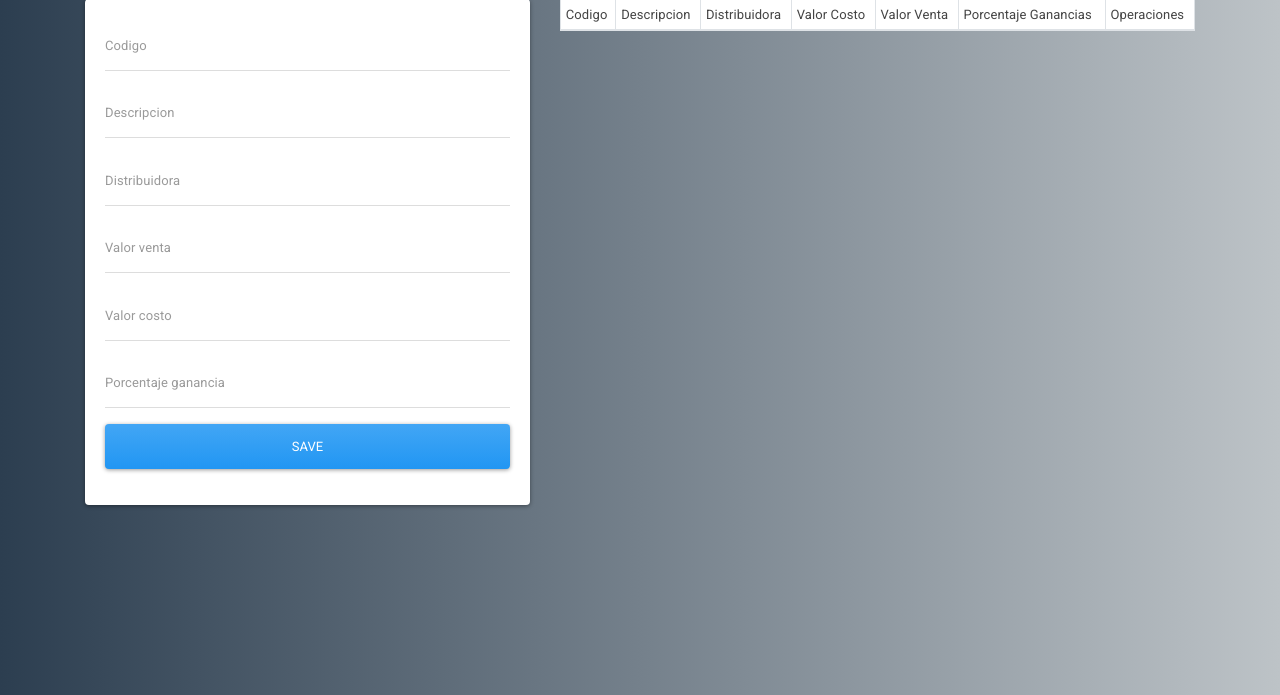
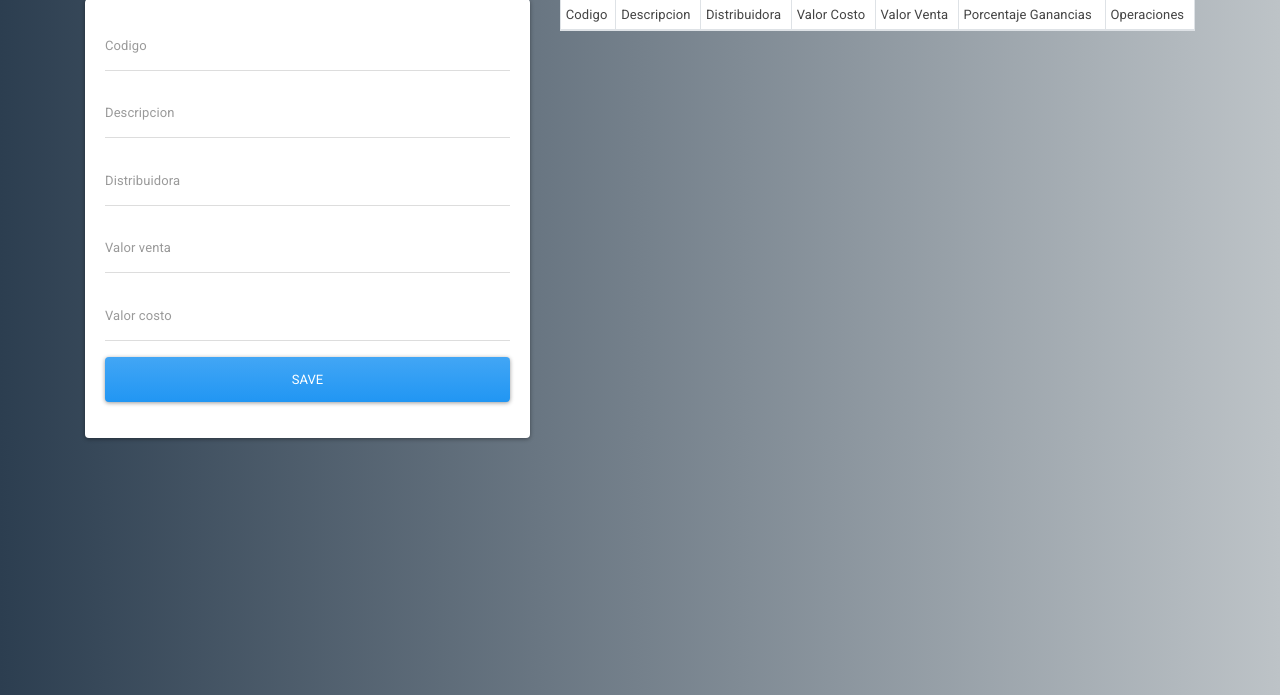
Before and after one commit to SimaCode/Proyecto_boti, a Flask app: page / in a window 1280 px wide. Shown: the part 105-800 px from the top of the page. Run offline with Flask 2, Linux system fonts and the light colour scheme; data that the repository does not hold is empty; some libraries are stand-ins or nearby versions.

Commit message:
En esta verion la app calcula el procentaje de ganancia porsi solo y ya no muestra en el formulario el espacio para ingresar la ganancia

```diff
--- a/proyecto_boti/App.py
+++ b/proyecto_boti/App.py
@@ -44,13 +44,15 @@ def add_product():
         distribuidora = request.form['distribuidora']
         valorVenta = request.form['valorVenta']
         valorCosto = request.form['valorCosto']
-        #CALCULO PORCENTAJE DE GANANCIA
-        porcentajeGanancia = request.form['porcentajeGanancia']
+        #porcentaje ganancia
+        resultado = ((int(valorVenta) - int(valorCosto)) / int(valorVenta)) * 100
+        resultadoEnTexto=str(resultado)
+        #porcentajeGanancia = request.form['porcentajeGanancia']
         #OBTENGO LA CONECCION
         cur = mysql.connection.cursor()
         #ESCRIBO LA CONSULTA - EN ESTE CASO LA CONSULTA ES INSERTAR LOS DATOS  EN LA TABLA productos
         cur.execute('INSERT INTO productos (codigo, descripcion, distribuidora, valorVenta, valorCosto, porcentajeGanancia) VALUES (%s, %s, %s, %s, %s, %s)',
-        (codigo, descripcion, distribuidora, valorVenta, valorCosto, porcentajeGanancia))
+        (codigo, descripcion, distribuidora, valorVenta, valorCosto, resultadoEnTexto))
         #EJECUTO LA CONSULTA
         mysql.connection.commit()
         #MANDA MENSAJES DE SERVIDOR ENTRE VISTAS
@@ -79,7 +81,9 @@ def update_product(id):
         distribuidora = request.form['distribuidora']
         valorVenta = request.form['valorVenta']
         valorCosto = request.form['valorCosto']
-        porcentajeGanancia = request.form['porcentajeGanancia']
+        #porcentaje ganancia
+        resultado = ((int(valorVenta) - int(valorCosto)) / int(valorVenta)) * 100
+        resultadoEnTexto=str(resultado)
         #CREO EL CURSOR PARA CONECTARME AL SERVIDOR
         cur = mysql.connection.cursor()
         #ESCRIBO LA CONSULTA- EN ESTE CASO ACTUALIZO LA TABLA productos CAMBIENDO LOS DATOS INDICADOS, DONDE EL id SEA IGUAL AL QUE LE PASO
@@ -92,7 +96,7 @@ def update_product(id):
             valorVenta = %s,
             porcentajeGanancia = %s
         WHERE id = %s
-    """, (codigo, descripcion, distribuidora, valorVenta,valorCosto, porcentajeGanancia, id))
+    """, (codigo, descripcion, distribuidora, valorVenta,valorCosto, resultadoEnTexto, id))
     #EJECUTO LA CONSULTA
     mysql.connection.commit()
     #MUESTRO MENSAJE DEL SERVIDOR
--- a/proyecto_boti/templates/index.html
+++ b/proyecto_boti/templates/index.html
@@ -38,15 +38,13 @@
                     <input type="text" name="distribuidora" placeholder="Distribuidora" class="form-control">
                 </div>
                 <div class="form-group">
-                    <input type="number" name="valorVenta" placeholder="Valor venta" class="form-control">
+                    <input type="number" name="valorVenta" placeholder="Valor venta" id="valorVenta" class="form-control">
                 </div>
                 <div class="form-group">
-                    <input type="number" name="valorCosto" placeholder="Valor costo" class="form-control">
+                    <input type="number" name="valorCosto" placeholder="Valor costo" id="valorCosto" class="form-control">
                 </div>
                 <div class="form-group">
-                    <input type="number" name="porcentajeGanancia" placeholder="Porcentaje ganancia" class="form-control">
-                </div>
-                <div class="form-group">
+
                     <button type="submit" class="btn btn-primary btn-block">
                         Save
                     </button>
```
